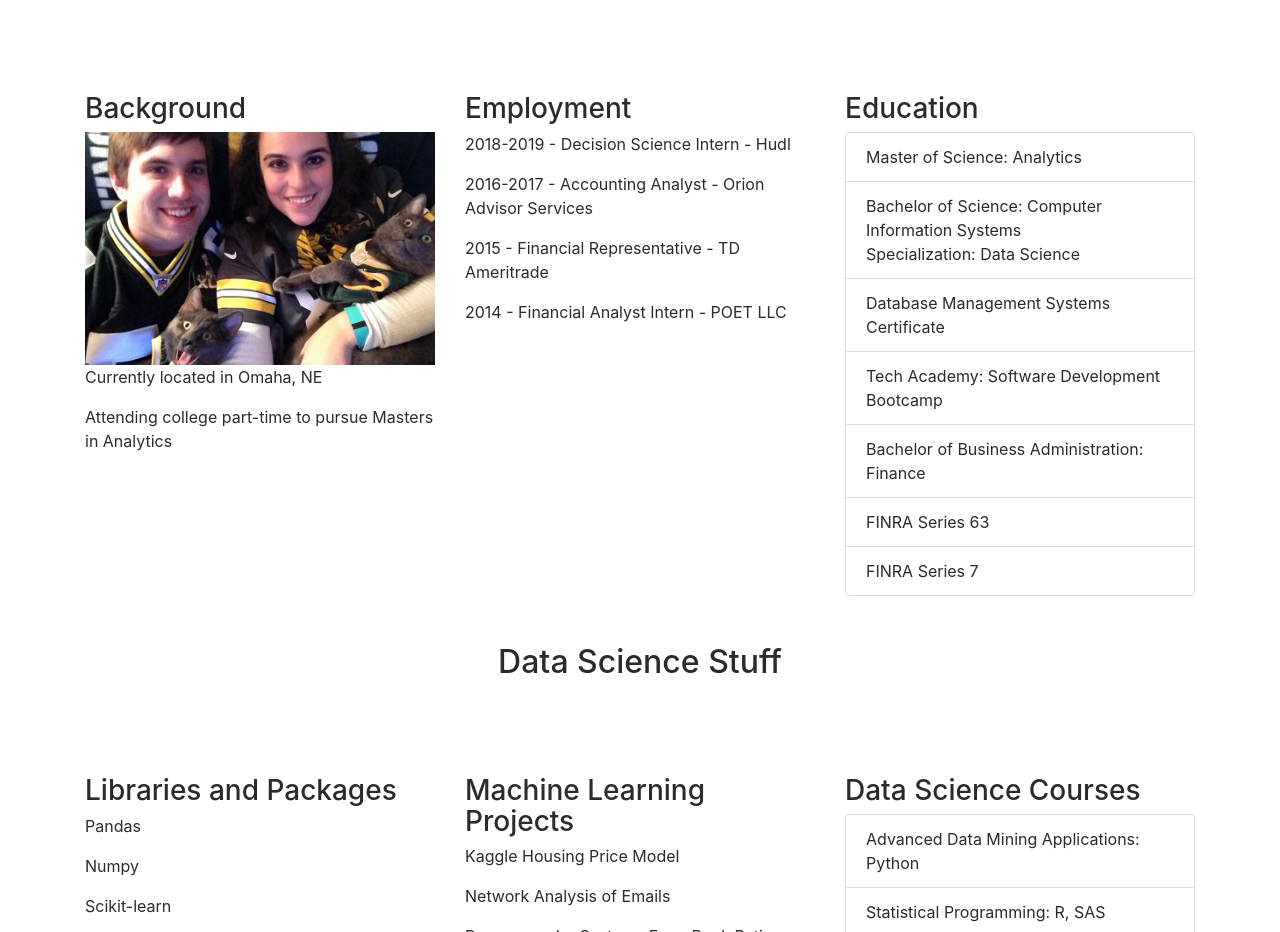
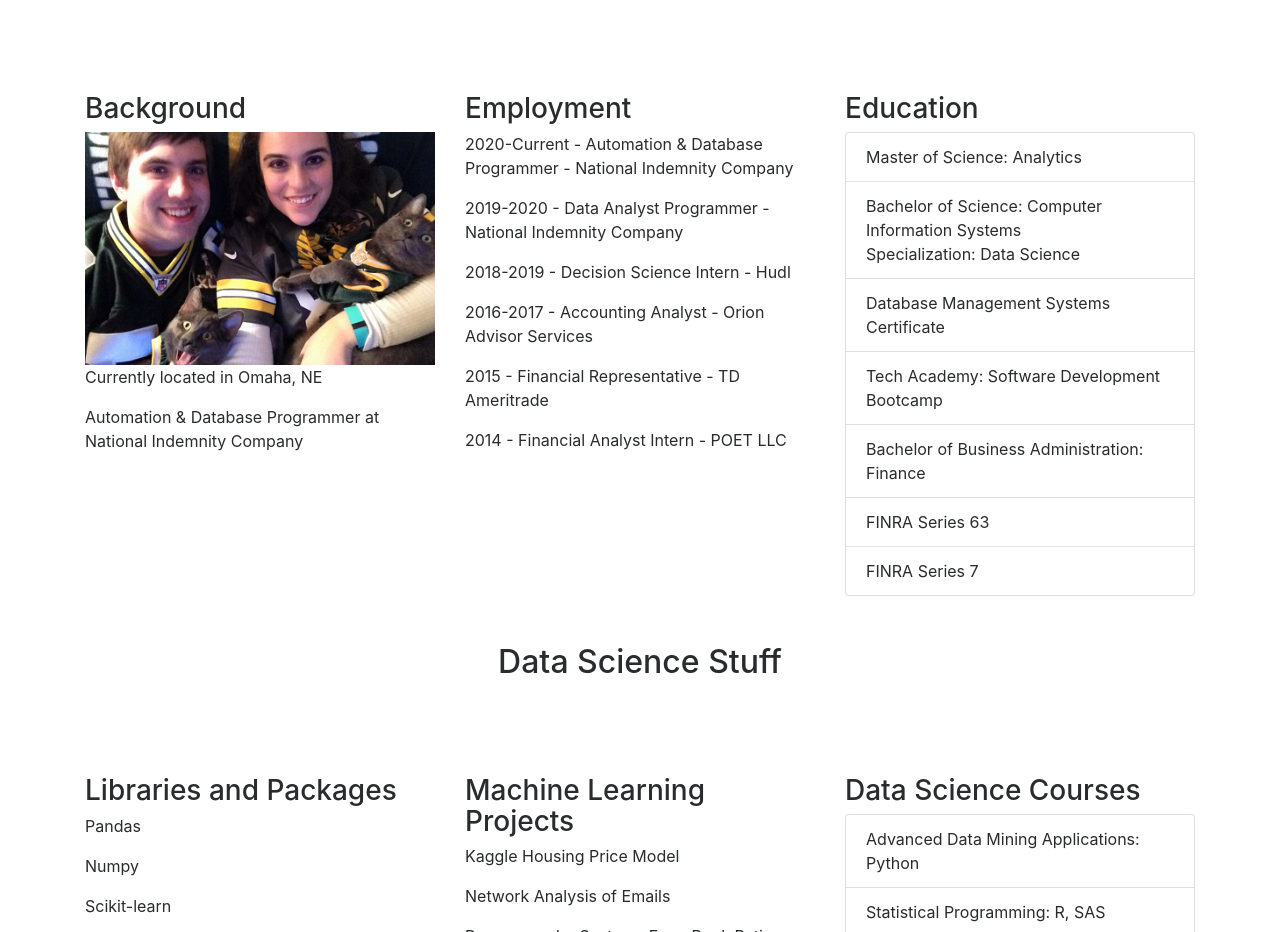
Before and after one commit to ajboschee/ajboschee.github.io, a plain HTML site: page index.html in a window 1280 px wide. Shown: the part 887-1819 px from the top of the page. Drawn offline with nearby package versions, Linux system fonts and the light colour scheme; a script that the page names is missing.

Commit message:
update employment

```diff
--- a/index.html
+++ b/index.html
@@ -90,10 +90,12 @@
 						<h3>Background</h3>
 						<img class="img-fluid" src="./images/andrew.PNG" alt="">
 						<p>Currently located in Omaha, NE</p>
-						<p>Attending college part-time to pursue Masters in Analytics</p>
+						<p>Automation & Database Programmer at National Indemnity Company</p>
 					</div>
 					<div class="col-md-4 pt-5">
                         <h3>Employment</h3>
+                        <p>2020-Current - Automation & Database Programmer - National Indemnity Company</p>
+                        <p>2019-2020 - Data Analyst Programmer - National Indemnity Company</p>
                         <p>2018-2019 - Decision Science Intern - Hudl</p>
 						<p>2016-2017 - Accounting Analyst - Orion Advisor Services</p>
 						<p>2015 - Financial Representative - TD Ameritrade</p>
```
